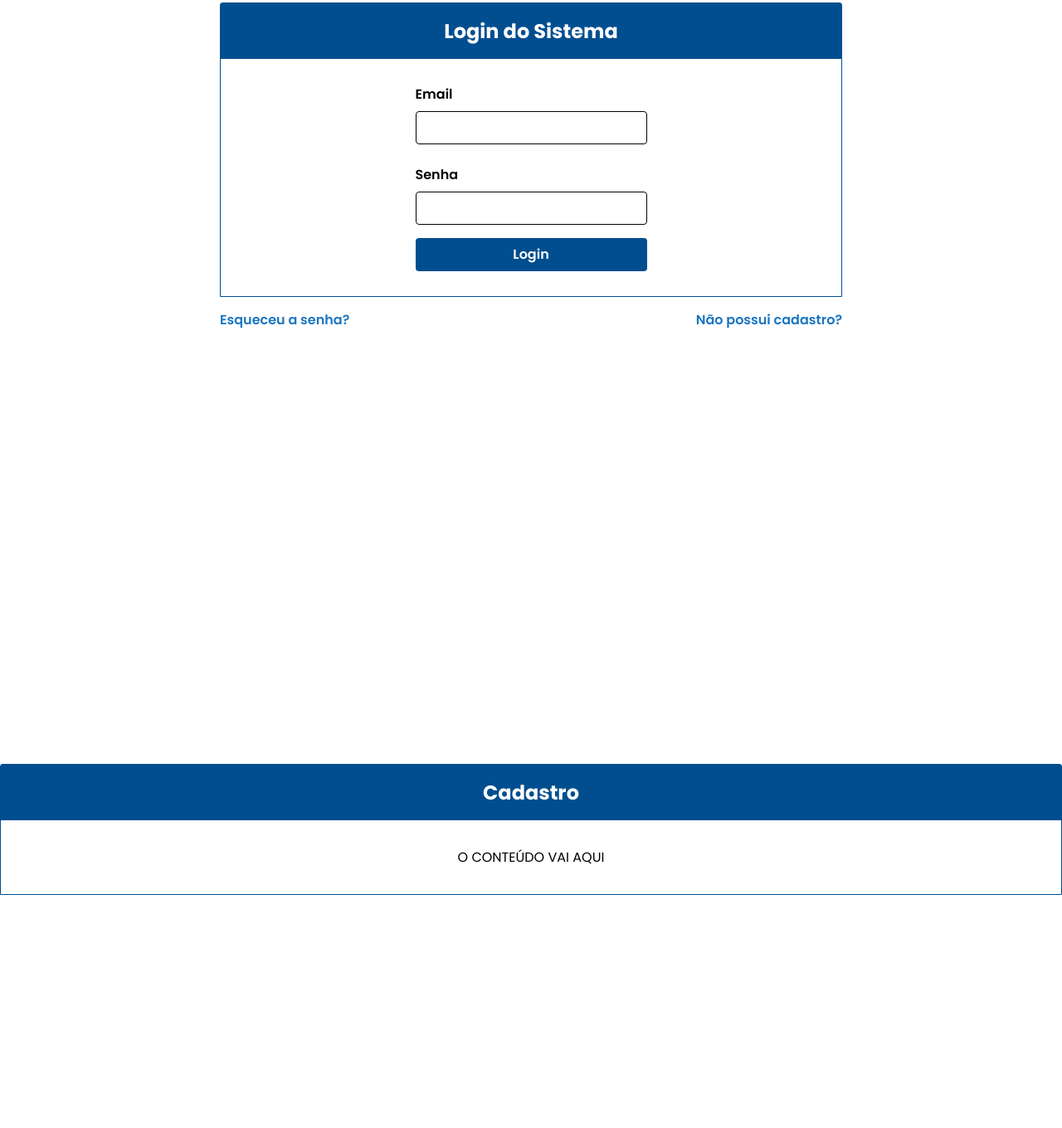
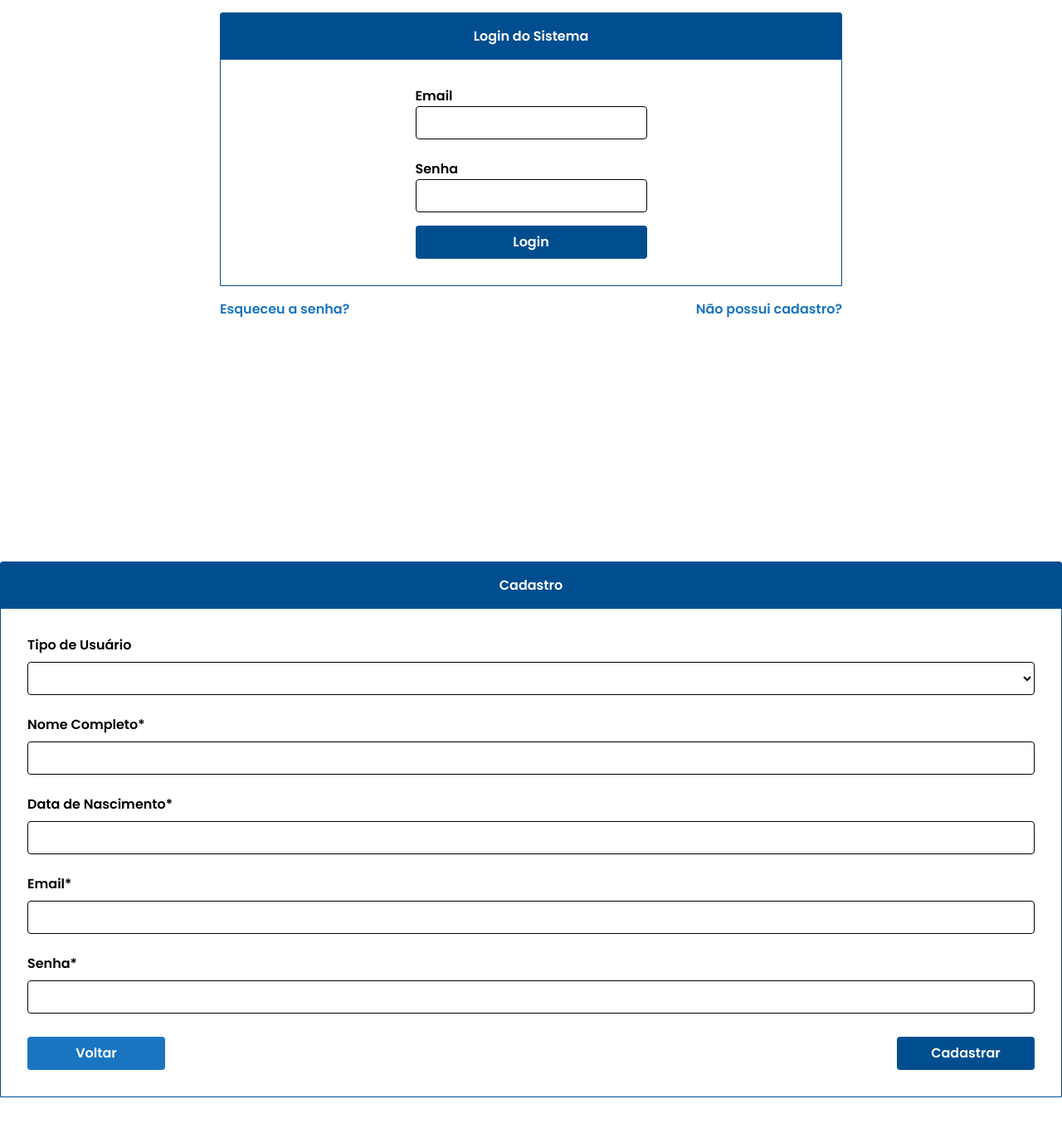
Before and after one commit to geovanejh/projeto-final-javascript, a plain HTML site: page index.html in a window 1280 px wide. Shown: the part 200-1560 px from the top of the page at 83% size. Drawn offline with Linux system fonts and the light colour scheme.

Commit message:
layout página cadastro pronta

```diff
--- a/index.css
+++ b/index.css
@@ -17,6 +17,21 @@ body>section {
     align-items: center;
 }
 
+input,
+select {
+    background: #fff;
+    height: 40px;
+    border: 1px solid #000000;
+    border-radius: 4px;
+    padding: 0 10px 0 10px;
+}
+
+label {
+    font-weight: 600;
+    font-size: 16px;
+    line-height: 24px;
+}
+
 #loginPage {
     flex-direction: column;
 }
@@ -31,8 +46,40 @@ body>section {
     border-radius: 3px 3px 0 0;
 }
 
+.login-content {
+    padding: 32px;
+}
+
+.login-content>form {
+    display: flex;
+    flex-direction: column;
+}
+
+.login-content>form>button {
+    width: 100%;
+}
+
+.login-content>form>div {
+    display: flex;
+    flex-direction: column;
+    gap: 8px
+}
+
 .content {
     padding: 32px;
+    width: 100%;
+}
+
+.content>form {
+    display: flex;
+    flex-direction: column;
+    gap: 24px;
+}
+
+.content>form>div {
+    display: flex;
+    flex-direction: column;
+    gap: 8px
 }
 
 .content-box {
@@ -45,53 +92,46 @@ body>section {
     border-radius: 3px 3px 0 0;
 }
 
-.login-box>form {
-    display: flex;
-    flex-direction: column;
-    padding: 30px;
-}
-
-.login-box>form>label {
-    margin-bottom: 8px;
-    font-weight: 600;
-}
-
-.login-box>form>input {
-    height: 40px;
-    border: 1px solid #000000;
-    border-radius: 4px;
-    padding: 0 10px 0 10px;
-}
-
-.login-box>form>input:nth-child(2) {
+.login-box form>input:nth-child(2) {
     margin-bottom: 24px;
 }
 
-.login-box>form>input:nth-child(4) {
+.login-box form>input:nth-child(4) {
     margin-bottom: 16px;
 }
 
 .cabecalho {
     padding: 16px 0;
     background-color: #004E8F;
-    font-weight: 600;
-    color: white;
     text-align: center;
     width: 100%;
 }
 
-.rodape {
+.cabecalho h1 {
+    color: white;
+    font-weight: 600;
+    font-size: 16px;
+    line-height: 24px;
+}
+
+.rodape-login {
     margin-top: 16px;
     display: flex;
     justify-content: space-between;
     width: 750px;
 }
 
-.rodape a {
+.rodape-login a {
     font-weight: 600;
     font-size: 16px;
     line-height: 24px;
     color: #1A75C1
+}
+
+.rodape {
+    margin-top: 28px;
+    display: flex;
+    justify-content: space-between;
 }
 
 .primary-button {
@@ -104,4 +144,18 @@ body>section {
     border: none;
     padding: 8px 0;
     cursor: pointer;
+    width: 166px;
 }
+
+.secondary-button {
+    font-weight: 600;
+    font-size: 16px;
+    line-height: 24px;
+    background: #1A75C1;
+    border-radius: 4px;
+    color: #fff;
+    border: none;
+    padding: 8px 0;
+    cursor: pointer;
+    width: 166px;
+}
--- a/index.html
+++ b/index.html
@@ -15,6 +15,7 @@
             <div class="cabecalho">
                 <h1>Login do Sistema</h1>
             </div>
+            <div class="login-content">
                 <form>
                     <label for="email">Email</label>
                     <input type="text" name="email" id="email">
@@ -23,7 +24,8 @@
                     <button class="primary-button">Login</button>
                 </form>
             </div>
-        <div class="rodape">
+        </div>
+        <div class="rodape-login">
             <a href="#">Esqueceu a senha?</a>
             <a href="#">Não possui cadastro?</a>
         </div>
@@ -35,7 +37,36 @@
                 <h1>Cadastro</h1>
             </div>
             <div class="content">
-                <span>O CONTEÚDO VAI AQUI</span>
+                <form>
+                    <div>
+                        <label for="tipoCadastro">Tipo de Usuário</label>
+                        <select name="tipoCadastro" id="tipoCadastro">
+                            <option value="Trabalhador">Trabalhador</option>
+                            <option value="Recrutador">Recrutador</option>
+                            <option value="" selected></option>
+                        </select>
+                    </div>
+                    <div>
+                        <label for="nomeCadastro">Nome Completo*</label>
+                        <input type="text" name="nomeCadastro" id="nomeCadastro">
+                    </div>
+                    <div>
+                        <label for="dataCadastro">Data de Nascimento*</label>
+                        <input type="text" name="dataCadastro" id="dataCadastro">
+                    </div>
+                    <div>
+                        <label for="EmailCadastro">Email*</label>
+                        <input type="text" name="EmailCadastro" id="EmailCadastro">
+                    </div>
+                    <div>
+                        <label for="senhaCadastro">Senha*</label>
+                        <input type="password" name="senhaCadastro" id="senhaCadastro">
+                    </div>
+                </form>
+                <div class="rodape">
+                    <button class="secondary-button">Voltar</button>
+                    <button class="primary-button">Cadastrar</button>
+                </div>
             </div>
         </div>
     </section>
```
Lines whose indentation alone changed are shown as unchanged.
